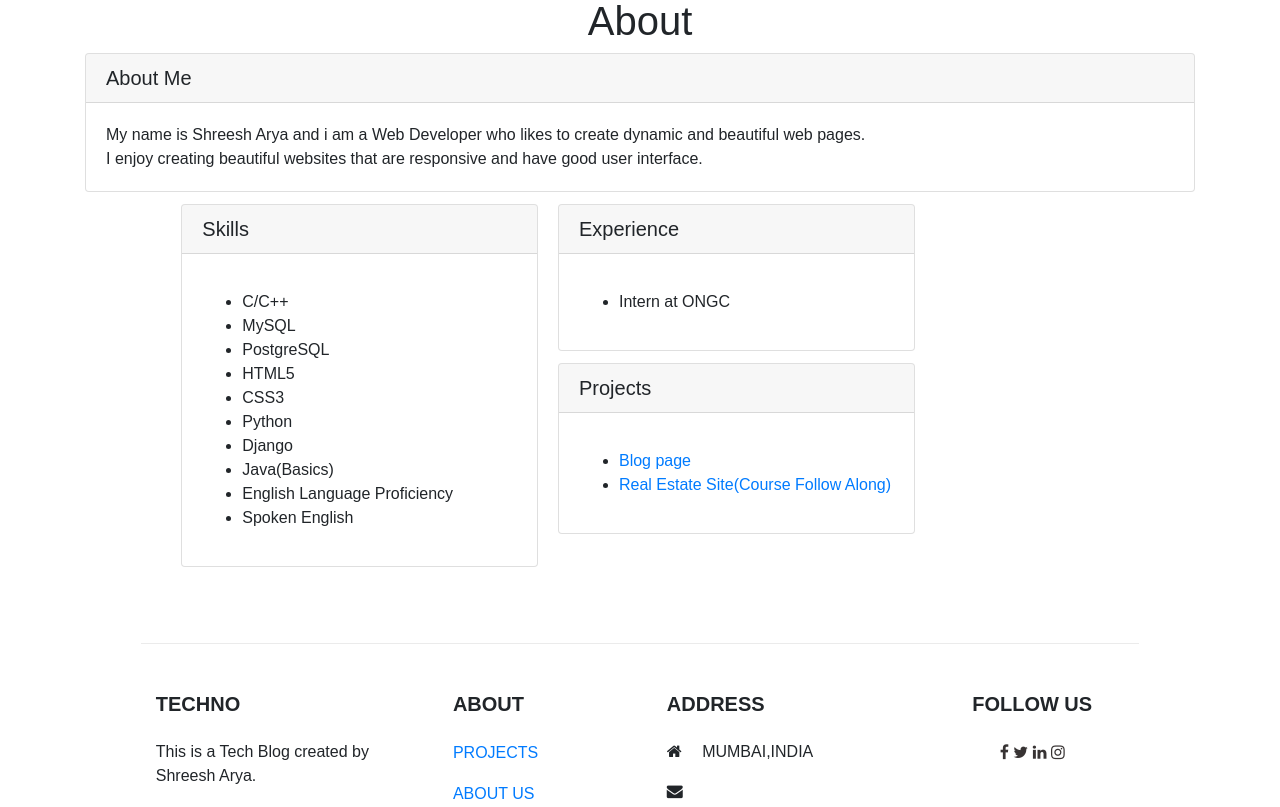
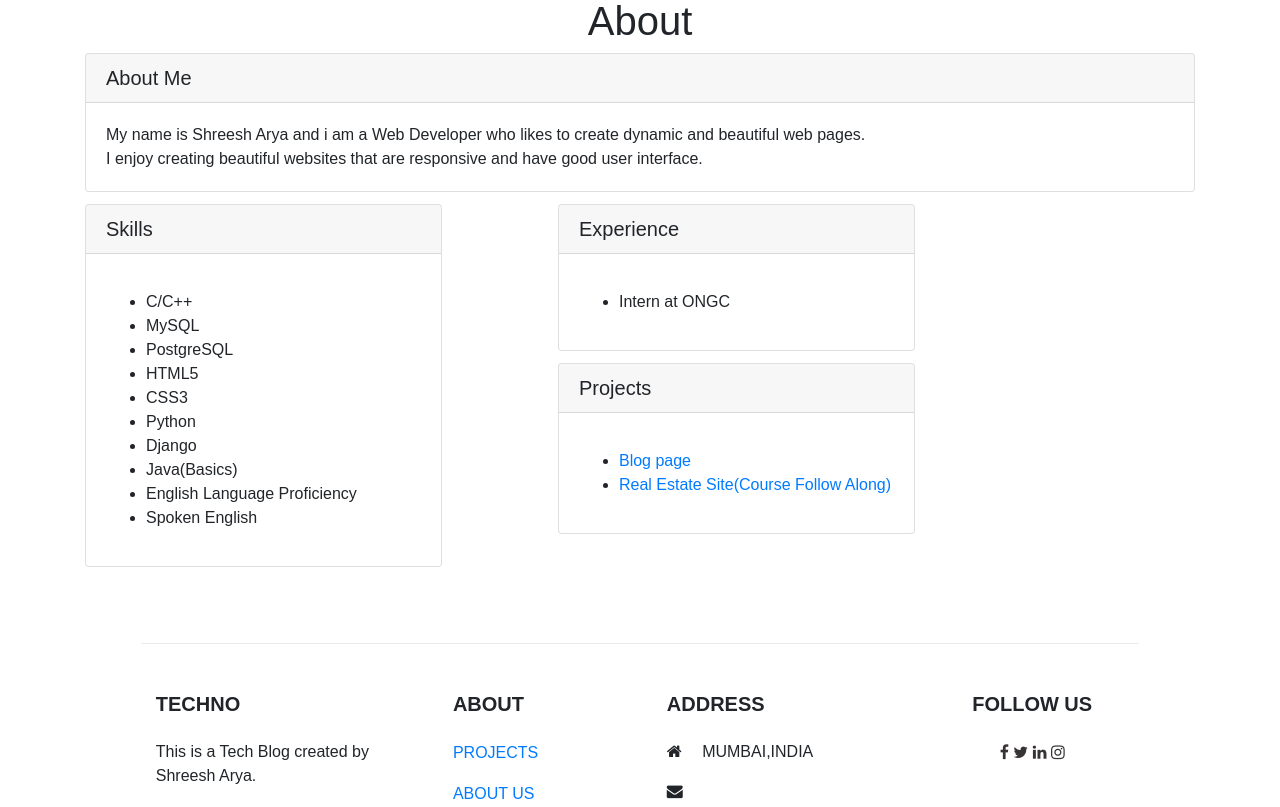
Before and after one commit to shreesh30/blog, a Django app: page /about in a window 1280 px wide. Shown: the part 138-945 px from the top of the page. Run offline with Django 3.2, Linux system fonts and the light colour scheme; some libraries are stand-ins or nearby versions; some web fonts are replaced.

Commit message:
changes made to about page

```diff
--- a/templates/pages/about.html
+++ b/templates/pages/about.html
@@ -19,7 +19,7 @@
       </div>
     </div>
   <div class="card-columns" style=" margin-top:1%">
-      <div class="card" style="margin-left: 27%;margin-right:50%">
+      <div class="card" >
           <h5 class="card-header" style="font-family: 'Gotu', sans-serif;">Skills</h5>
           <div class="card-body">
 
```
